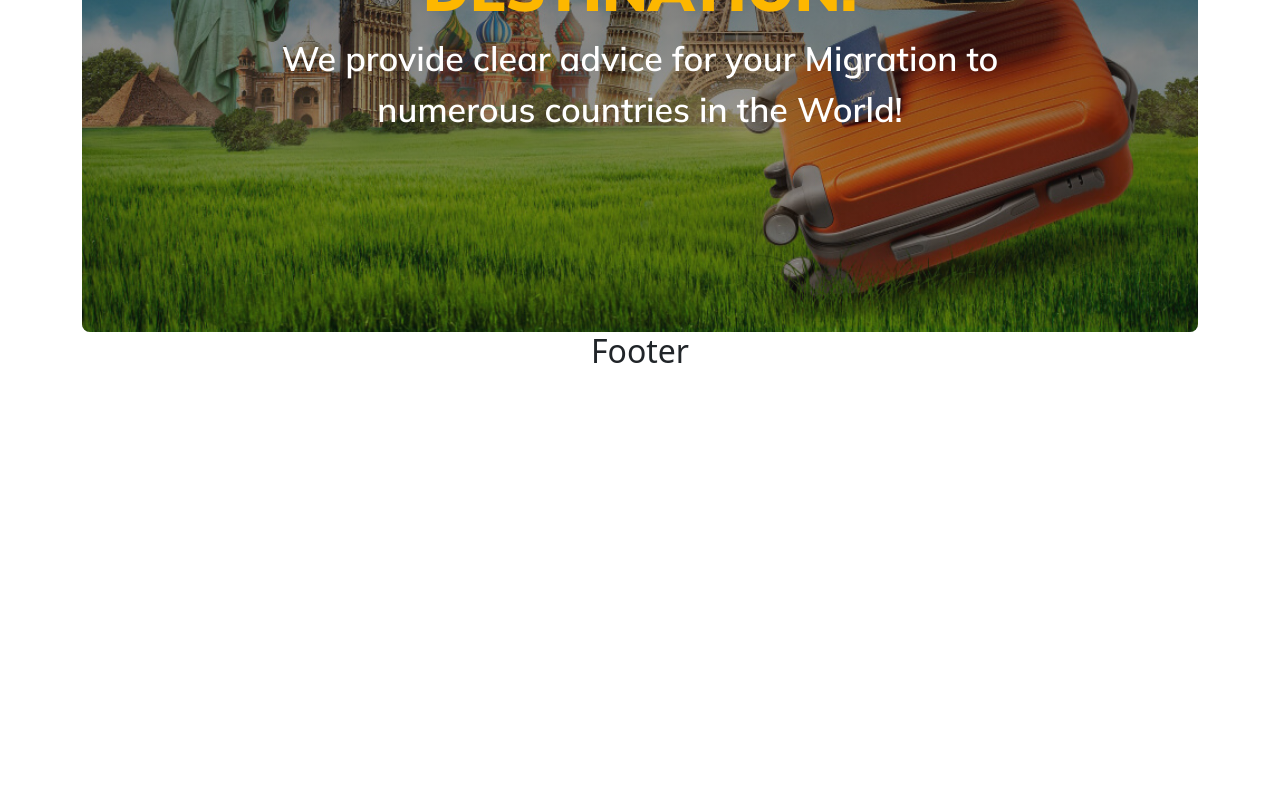
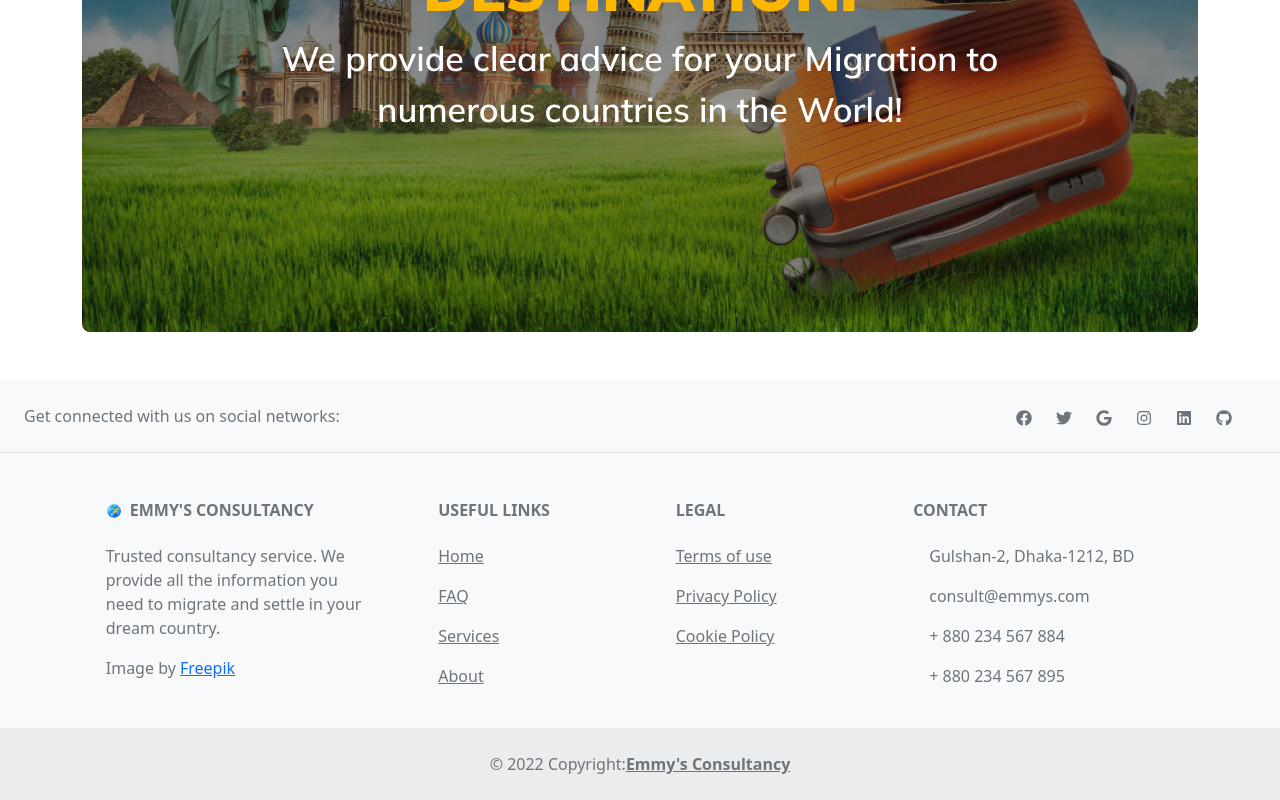
Before and after one commit to rakib099/emmy-consultancy-client, a React (Create React App) app: page / in a window 1280 px wide. Shown: the part 386-1186 px from the top of the page. Before the commit the page ends 800 px from the top, so only its background shows below. Built offline with nearby package versions, Linux system fonts and the light colour scheme; no server answers.

Commit message:
Footer added

```diff
--- a/src/Pages/Home/Home/Home.js
+++ b/src/Pages/Home/Home/Home.js
@@ -4,7 +4,7 @@ import Banner from '../Banner/Banner';
 
 const Home = () => {
     return (
-        <Container>
+        <Container className='mb-5'>
             <Banner />
         </Container>
     );
--- a/src/Pages/Shared/Footer/Footer.js
+++ b/src/Pages/Shared/Footer/Footer.js
@@ -1,10 +1,130 @@
 import React from 'react';
+import logo from '../../../assets/images/logo-small.png';
+import { Link } from 'react-router-dom';
+import { FaFacebook, FaGithub, FaGoogle, FaInstagram, FaLinkedin, FaTwitter } from 'react-icons/fa';
 
 const Footer = () => {
     return (
-        <div>
-            <h2 className="text-center">Footer</h2>
-        </div>
+        <footer className="text-center text-lg-start bg-light text-muted">
+            {/* <!-- Section: Social media --> */}
+            <section className="d-flex justify-content-center justify-content-lg-between p-4 border-bottom">
+                {/* <!-- Left --> */}
+                <div className="me-5 d-none d-lg-block">
+                    <span>Get connected with us on social networks:</span>
+                </div>
+                {/* <!-- Left --> */}
+
+                {/* <!-- Right --> */}
+                <div>
+                    <a href="#!" className="me-4 text-reset">
+                        <FaFacebook />
+                    </a>
+                    <a href="#!" className="me-4 text-reset">
+                        <FaTwitter />
+                    </a>
+                    <a href="#!" className="me-4 text-reset">
+                        <FaGoogle />
+                    </a>
+                    <a href="#!" className="me-4 text-reset">
+                        <FaInstagram />
+                    </a>
+                    <a href="#!" className="me-4 text-reset">
+                        <FaLinkedin />
+                    </a>
+                    <a href="#!" className="me-4 text-reset">
+                        <FaGithub />
+                    </a>
+                </div>
+                {/* <!-- Right --> */}
+            </section>
+            {/* <!-- Section: Social media --> */}
+
+            {/* <!-- Section: Links  --> */}
+            <section className="">
+                <div className="container text-center text-md-start mt-5">
+                    {/* <!-- Grid row --> */}
+                    <div className="row mt-3">
+                        {/* <!-- Grid column --> */}
+                        <div className="col-md-3 col-lg-4 col-xl-3 mx-auto mb-4">
+                            {/* <!-- Content --> */}
+                            <div className='d-flex align-items-center gap-2 mb-4'>
+                                <img src={logo} alt="logo" />
+                                <h6 className="text-uppercase fw-bold m-0">Emmy's Consultancy
+                                </h6>
+                            </div>
+                            <p>
+                              Trusted consultancy service. We provide all the information you need to migrate and settle in your dream country.
+                            </p>
+                            Image by <a href="https://www.freepik.com/free-photo/travel-concept-with-landmarks_19894672.htm#query=travel&position=2&from_view=search&track=sph">Freepik</a>
+                        </div>
+                        {/* <!-- Grid column --> */}
+
+
+                        {/* <!-- Grid column --> */}
+                        <div className="col-md-3 col-lg-2 col-xl-2 mx-auto mb-4">
+                            {/* <!-- Links --> */}
+                            <h6 className="text-uppercase fw-bold mb-4">
+                                Useful links
+                            </h6>
+                            <p>
+                                <a href="#!" className="text-reset">Home</a>
+                            </p>
+                            <p>
+                                <a href="#!" className="text-reset">FAQ</a>
+                            </p>
+                            <p>
+                                <a href="#!" className="text-reset">Services</a>
+                            </p>
+                            <p>
+                                <a href="#!" className="text-reset">About</a>
+                            </p>
+                        </div>
+                        {/* <!-- Grid column --> */}
+
+                        {/* <!-- Grid column --> */}
+                        <div className="col-md-2 col-lg-2 col-xl-2 mx-auto mb-4">
+                            {/* <!-- Links --> */}
+                            <h6 className="text-uppercase fw-bold mb-4">
+                                Legal
+                            </h6>
+                            <p>
+                                <a href="#!" className="text-reset">Terms of use</a>
+                            </p>
+                            <p>
+                                <a href="#!" className="text-reset">Privacy Policy</a>
+                            </p>
+                            <p>
+                                <a href="#!" className="text-reset">Cookie Policy</a>
+                            </p>
+                        </div>
+                        {/* <!-- Grid column --> */}
+
+                        {/* <!-- Grid column --> */}
+                        <div className="col-md-4 col-lg-3 col-xl-3 mx-auto mb-md-0 mb-4">
+                            {/* <!-- Links --> */}
+                            <h6 className="text-uppercase fw-bold mb-4">Contact</h6>
+                            <p><i className="fas fa-home me-3"></i> Gulshan-2, Dhaka-1212, BD</p>
+                            <p>
+                                <i className="fas fa-envelope me-3"></i>
+                                consult@emmys.com
+                            </p>
+                            <p><i className="fas fa-phone me-3"></i> + 880 234 567 884</p>
+                            <p><i className="fas fa-print me-3"></i> + 880 234 567 895</p>
+                        </div>
+                        {/* <!-- Grid column --> */}
+                    </div>
+                    {/* <!-- Grid row --> */}
+                </div>
+            </section>
+            {/* <!-- Section: Links  --> */}
+
+            {/* <!-- Copyright --> */}
+            <div className="text-center p-4" style={{ backgroundColor: "rgba(0, 0, 0, 0.05)" }}>
+                © 2022 Copyright:
+                <Link className="text-reset fw-bold" to="/">Emmy's Consultancy</Link>
+            </div>
+            {/* <!-- Copyright --> */}
+        </footer>
     );
 };
 
```
Also changed, not shown: src/assets/images/logo-small.png (added), 1 other file (tests, documents, lock files or other folders).
